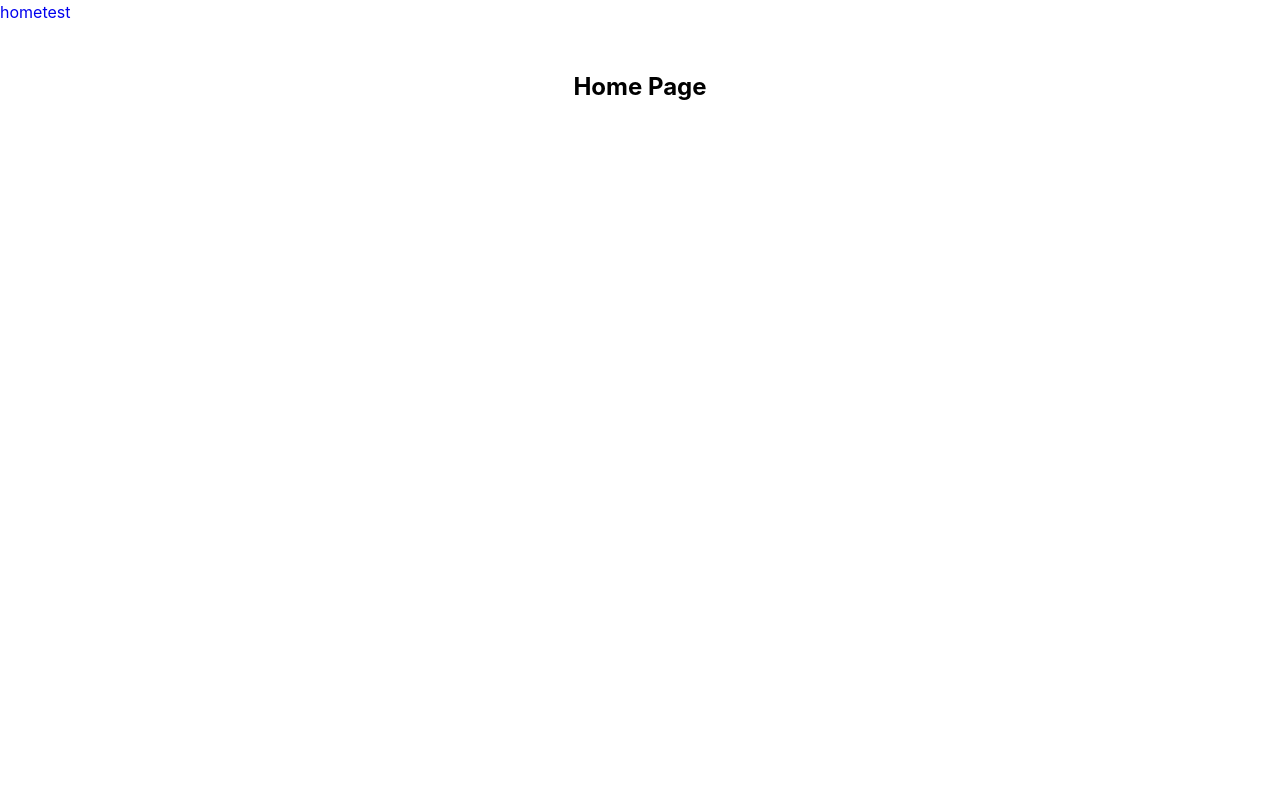
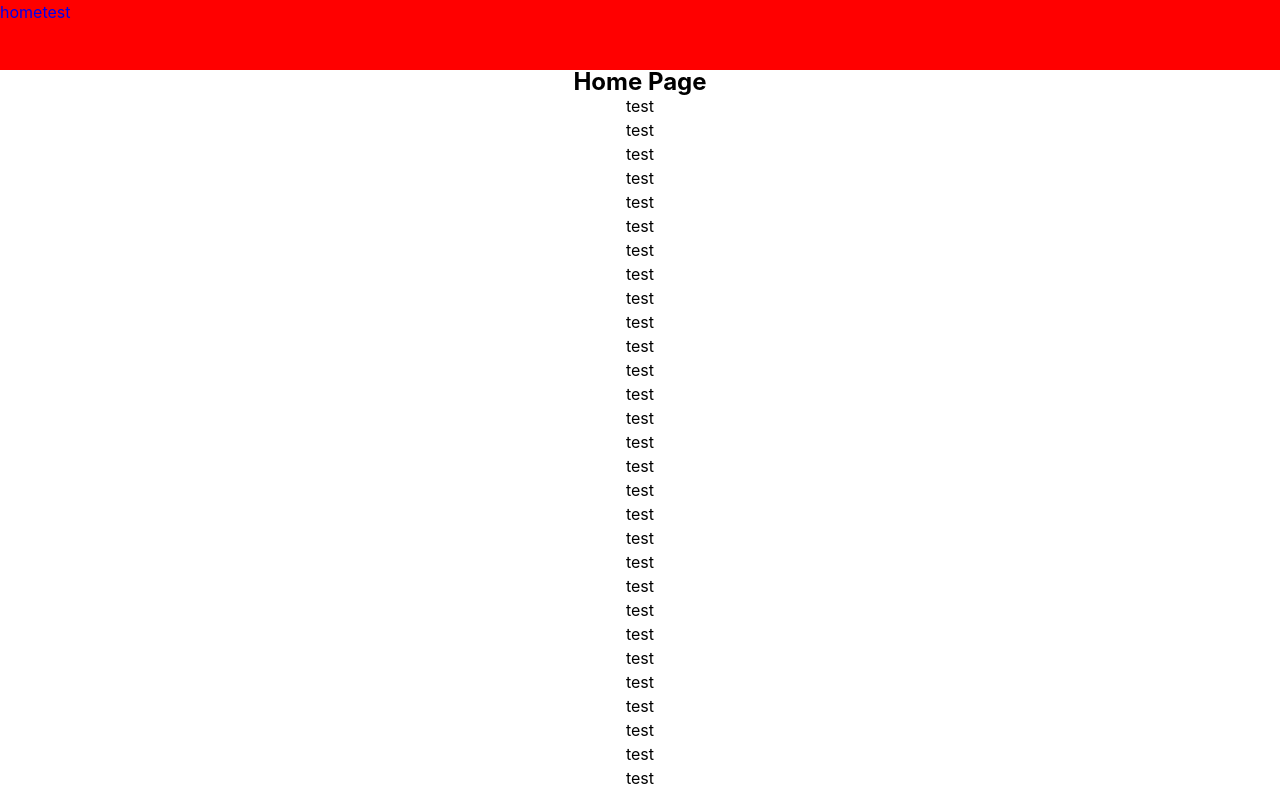
Before and after one commit to Mioayaya/Miomio, a Vue app: page /home in a window 1280 px wide. Shown: the top 794 px of the page. Built offline with nearby package versions, Linux system fonts and the light colour scheme.

Commit message:
header 框架搭建

```diff
--- a/src/App.vue
+++ b/src/App.vue
@@ -1,13 +1,11 @@
 <script setup lang="ts">
-import MioHeader from './components/MioHeader.vue';
+import MioHeader from './components/header/MioHeader.vue';
 
 </script>
 
 <template>
   <div class="App">
-    <div class="header">
-      <mio-header />
-    </div>
+    <mio-header />
     <div class="view">
       <router-view />
     </div>
@@ -15,17 +13,12 @@ import MioHeader from './components/MioHeader.vue';
 </template>
 
 <style lang="less" scoped>
+@import './common/css/common.less';
 .App {
-  .header {
-    position: fixed;
-    top: 0;
-    left: 0;
-    right: 0;
-    height: 75px;
-    background-color: white;
-  }
+  width: 100vw;
   .view {
-    margin: 75px 0 0 0;
+    width: 100%;
+    margin-top: @HEADERheight;
   }
 }
 </style>
--- a/src/common/css/common.less
+++ b/src/common/css/common.less
@@ -1,5 +1 @@
-@link-color: blue;
-
-a {
-  text-decoration: none;
-}
+@HEADERheight: 70px;
--- a/src/components/MioHeader.vue
+++ b/src/components/header/MioHeader.vue
@@ -10,5 +10,14 @@
 </template>
 
 <style lang="less" scoped>
-
+@import '../../common/css/common.less';
+.header {
+  position: fixed;
+  top: 0;
+  left: 0;
+  right: 0;
+  height: @HEADERheight;
+  z-index: 1;
+  background-color: red;
+}
 </style>
--- /dev/null
+++ b/src/components/test/MioScrollTest.vue
@@ -0,0 +1,23 @@
+<script setup lang="ts">
+import { Ref, ref } from "vue";
+
+let scrollArr:Ref<string[]> = ref<string[]>(['test']);
+scrollArr.value.length = 100;
+scrollArr.value.fill('test');
+
+
+
+
+</script>
+
+<template>
+  <div class="scroll">
+    <p v-for="(item,index) in scrollArr" :key="index">
+      {{item}}
+    </p>
+  </div>
+</template>
+
+<style lang="less" scoped>
+
+</style>
--- a/src/style.css
+++ b/src/style.css
@@ -8,4 +8,5 @@
 * {
   margin: 0;
   padding: 0;
+  box-sizing: border-box;
 }
--- a/src/views/home/MioHomeView.vue
+++ b/src/views/home/MioHomeView.vue
@@ -1,15 +1,26 @@
 <script setup lang="ts">
+import MioScrollTest from '../../components/test/MioScrollTest.vue';
 
 </script>
 
 <template>
   <div class="home">
     <h2>Home Page</h2>
+    <MioScrollTest />
   </div>
 </template>
 
 <style lang="less" scoped>
+@import '../../common/css/common.less';
 .home {
+  width: 100%;
   text-align: center;
+  position: relative;
+  .top {
+    position: absolute;
+    top: -@HEADERheight;
+    height: @HEADERheight;
+    background-color: aquamarine;
+  }
 }
 </style>
--- a/src/views/test/TestView.vue
+++ b/src/views/test/TestView.vue
@@ -1,12 +1,12 @@
 <script setup lang="ts">
+import MioMenu from './components/MioMenu.vue';
 
 </script>
 
 <template>
   <div class="test">
     <h2>test -- 页面</h2>
-    <router-link to="/test/test1">test1</router-link>
-    <router-link to="/test/test2">test2</router-link>
+    <mio-menu />
     <router-view />
   </div>
 </template>
--- a/src/views/test/components/MioMenu.vue
+++ b/src/views/test/components/MioMenu.vue
@@ -4,7 +4,8 @@
 
 <template>
   <div class="menu">
-    233
+    <router-link to="/test/test1">test1</router-link>
+    <router-link to="/test/test2">test2</router-link>
   </div>
 </template>
 
```
Also changed, not shown: src/components/header/components/readme.md (added).
